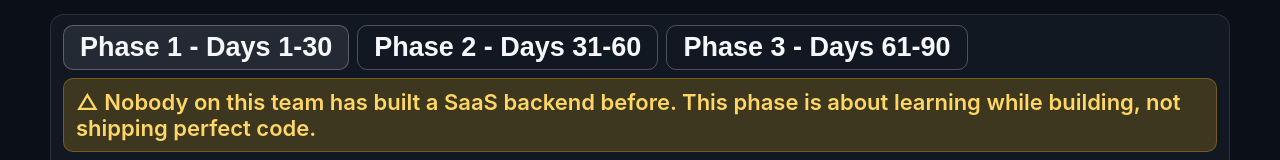
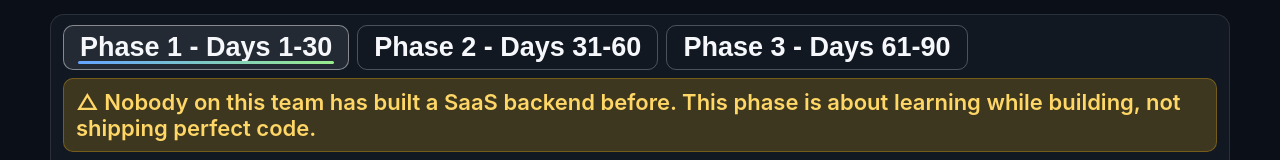
Before and after one commit to halfsins/90dayroadmap, a React (Vite) app: page / in a window 1280 px wide. Shown: the top 160 px of the page. Built offline with nearby package versions, Linux system fonts and the light colour scheme.

Commit message:
Add animated active-tab underline accent

```diff
--- a/src/index.css
+++ b/src/index.css
@@ -42,6 +42,8 @@
 }
 
 .phase-tab {
+  position: relative;
+  overflow: hidden;
   border: 1px solid rgba(255, 255, 255, 0.25);
   border-radius: 10px;
   background: transparent;
@@ -51,10 +53,39 @@
   line-height: 1;
   font-weight: 800;
   cursor: pointer;
+  transition: transform 180ms ease, border-color 180ms ease, background-color 180ms ease,
+    box-shadow 180ms ease;
+}
+
+.phase-tab::after {
+  content: "";
+  position: absolute;
+  left: 14px;
+  right: 14px;
+  bottom: 5px;
+  height: 3px;
+  border-radius: 999px;
+  background: linear-gradient(90deg, #63a4ff 0%, #99ec8c 100%);
+  transform: scaleX(0);
+  transform-origin: left;
+  opacity: 0;
+  transition: transform 220ms ease, opacity 220ms ease;
 }
 
 .phase-tab-active {
   background: rgba(255, 255, 255, 0.08);
+  border-color: rgba(255, 255, 255, 0.45);
+}
+
+.phase-tab-active::after {
+  transform: scaleX(1);
+  opacity: 1;
+}
+
+.phase-tab:hover {
+  transform: translateY(-1px);
+  border-color: rgba(255, 255, 255, 0.45);
+  box-shadow: 0 10px 24px rgba(0, 0, 0, 0.28);
 }
 
 .warning-banner {
@@ -83,6 +114,15 @@
   border-radius: 14px;
   background: var(--card);
   padding: 14px 16px;
+  transition: transform 220ms ease, border-color 220ms ease, box-shadow 220ms ease,
+    background-color 220ms ease;
+}
+
+.role-card:hover {
+  transform: translateY(-2px);
+  border-color: rgba(255, 255, 255, 0.26);
+  background: #152131;
+  box-shadow: 0 16px 34px rgba(0, 0, 0, 0.33), 0 0 0 1px rgba(255, 255, 255, 0.05) inset;
 }
 
 .role-title {
@@ -106,6 +146,11 @@
   align-items: flex-start;
   gap: 10px;
   margin-bottom: 8px;
+  transition: transform 180ms ease;
+}
+
+.role-card:hover .row-item {
+  transform: translateX(2px);
 }
 
 .week-chip {
@@ -117,6 +162,13 @@
   font-size: 19px;
   font-weight: 700;
   white-space: nowrap;
+  transition: transform 160ms ease, filter 160ms ease, box-shadow 160ms ease;
+}
+
+.row-item:hover .week-chip {
+  transform: translateY(-1px);
+  filter: saturate(1.1);
+  box-shadow: 0 8px 18px rgba(0, 0, 0, 0.28);
 }
 
 .chip-backend {
@@ -161,6 +213,23 @@
   padding: 8px 14px;
   font-size: 22px;
   font-weight: 700;
+  transition: transform 180ms ease, filter 180ms ease, box-shadow 180ms ease;
+}
+
+.milestone-pill:hover {
+  transform: translateY(-1px);
+  filter: saturate(1.06);
+  box-shadow: 0 10px 24px rgba(56, 150, 52, 0.25);
+}
+
+@media (prefers-reduced-motion: reduce) {
+  .phase-tab,
+  .role-card,
+  .row-item,
+  .week-chip,
+  .milestone-pill {
+    transition: none;
+  }
 }
 
 @media (max-width: 1100px) {
```
